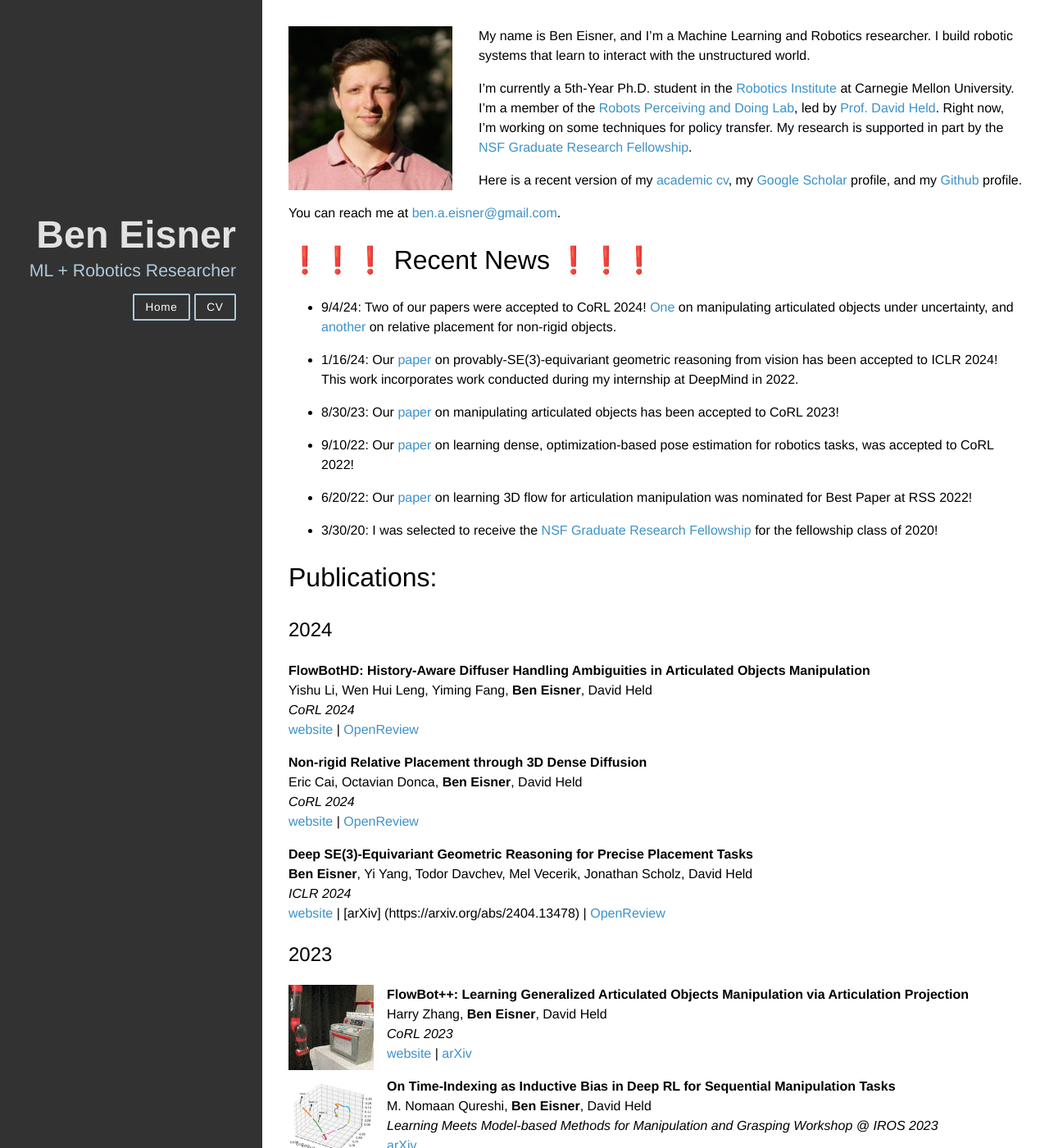
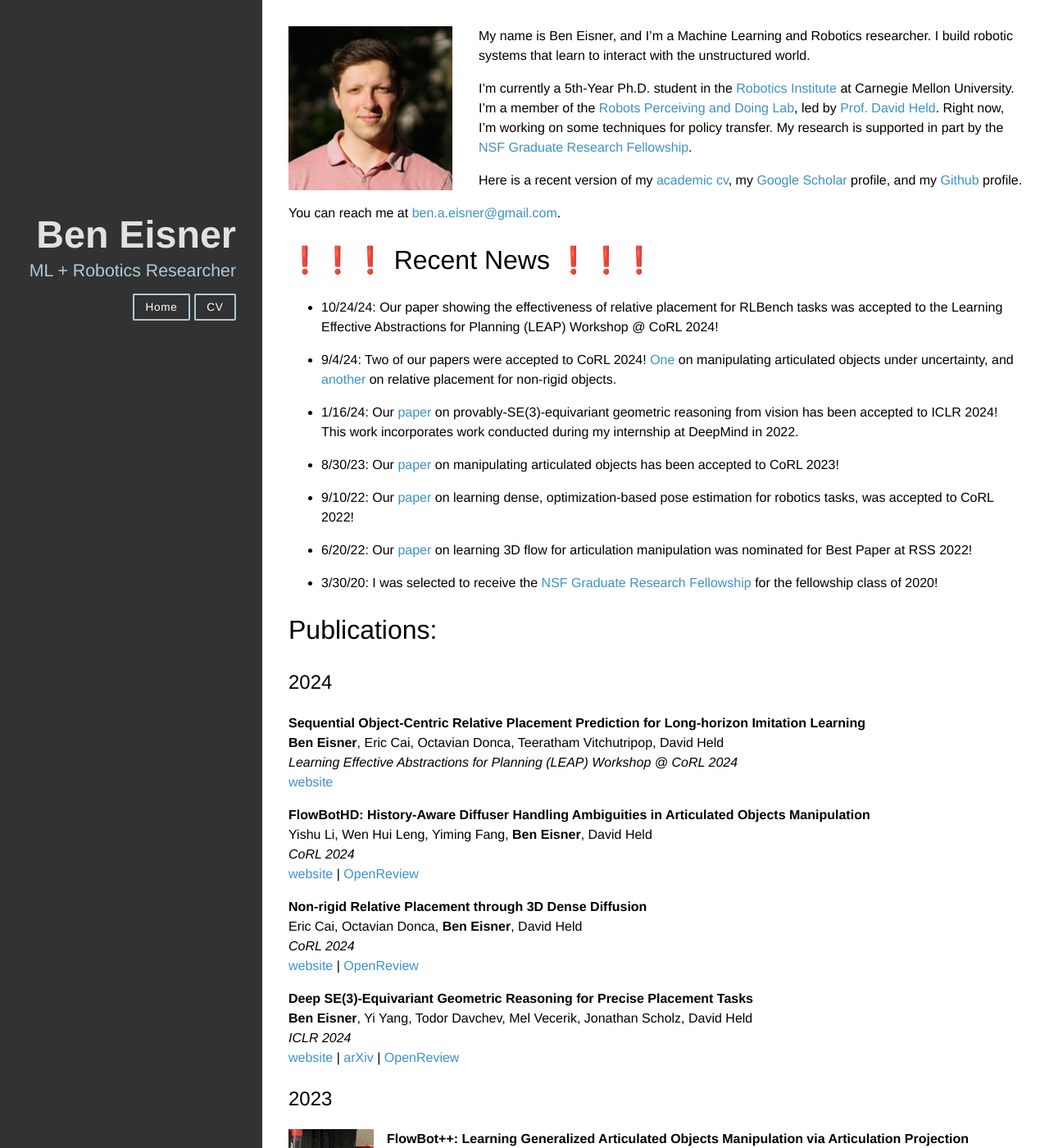
Before and after one commit to beneisner/beneisner.github.io, a Jekyll site: the page built from index.md, in a window 1280 px wide and 1400 px high. Shown: the whole window at 82% size. Built offline with Jekyll 4.4.1, drawn with Linux system fonts in a browser that asks for light colours; nearby versions of some CDN libraries.

Commit message:
update w/ new pub

```diff
--- a/_config.yml
+++ b/_config.yml
@@ -21,7 +21,7 @@
 linkedin_username: beneisner
 scholar_title: Google Scholar
 thesis_path: files/ben_eisner_ugrad_thesis_2017.pdf
-cv_path: files/ben_eisner_cv_2024_09_10.pdf
+cv_path: files/ben_eisner_cv_2024_10_24.pdf
 nsf_personal_path: files/nsf_grfp_personal_statement_2019.pdf
 nsf_research_path: files/nsf_grfp_research_plan_2019.pdf
 
--- a/index.md
+++ b/index.md
@@ -17,6 +17,8 @@
 You can reach me at [{{site.email}}](mailto:{{site.email}}).
 
 # ❗❗❗ Recent News ❗❗❗
+
+- 10/24/24: Our paper showing the effectiveness of relative placement for RLBench tasks was accepted to the Learning Effective Abstractions for Planning (LEAP) Workshop @ CoRL 2024!
 
 - 9/4/24: Two of our papers were accepted to CoRL 2024! [One](https://openreview.net/forum?id=3ZAgXBRvla) on manipulating articulated objects under uncertainty, and [another](https://openreview.net/forum?id=rvKWXxIvj0) on relative placement for non-rigid objects.
 
@@ -52,6 +54,11 @@
 
 <!-- ![RelDist](/files/reldist.webp){: style="float: left; padding-right: 1em; padding-bottom: 0em; width: 120px"} -->
 
+**Sequential Object-Centric Relative Placement Prediction for Long-horizon Imitation Learning**
+**Ben Eisner**, Eric Cai, Octavian Donca, Teeratham Vitchutripop, David Held
+_Learning Effective Abstractions for Planning (LEAP) Workshop @ CoRL 2024_
+[website](https://sites.google.com/view/taxpolicy-corl-2024/home)
+
 **FlowBotHD: History-Aware Diffuser Handling Ambiguities in Articulated Objects Manipulation**
 Yishu Li, Wen Hui Leng, Yiming Fang, **Ben Eisner**, David Held
 _CoRL 2024_
@@ -65,7 +72,7 @@
 **Deep SE(3)-Equivariant Geometric Reasoning for Precise Placement Tasks**
 **Ben Eisner**, Yi Yang, Todor Davchev, Mel Vecerik, Jonathan Scholz, David Held
 _ICLR 2024_
-[website](https://sites.google.com/view/reldist-iclr-2023) | [arXiv] (https://arxiv.org/abs/2404.13478) | [OpenReview](https://openreview.net/forum?id=2inBuwTyL2)
+[website](https://sites.google.com/view/reldist-iclr-2023) | [arXiv](https://arxiv.org/abs/2404.13478) | [OpenReview](https://openreview.net/forum?id=2inBuwTyL2)
 
 ## 2023
 
```
Also changed, not shown: 2 other files.
